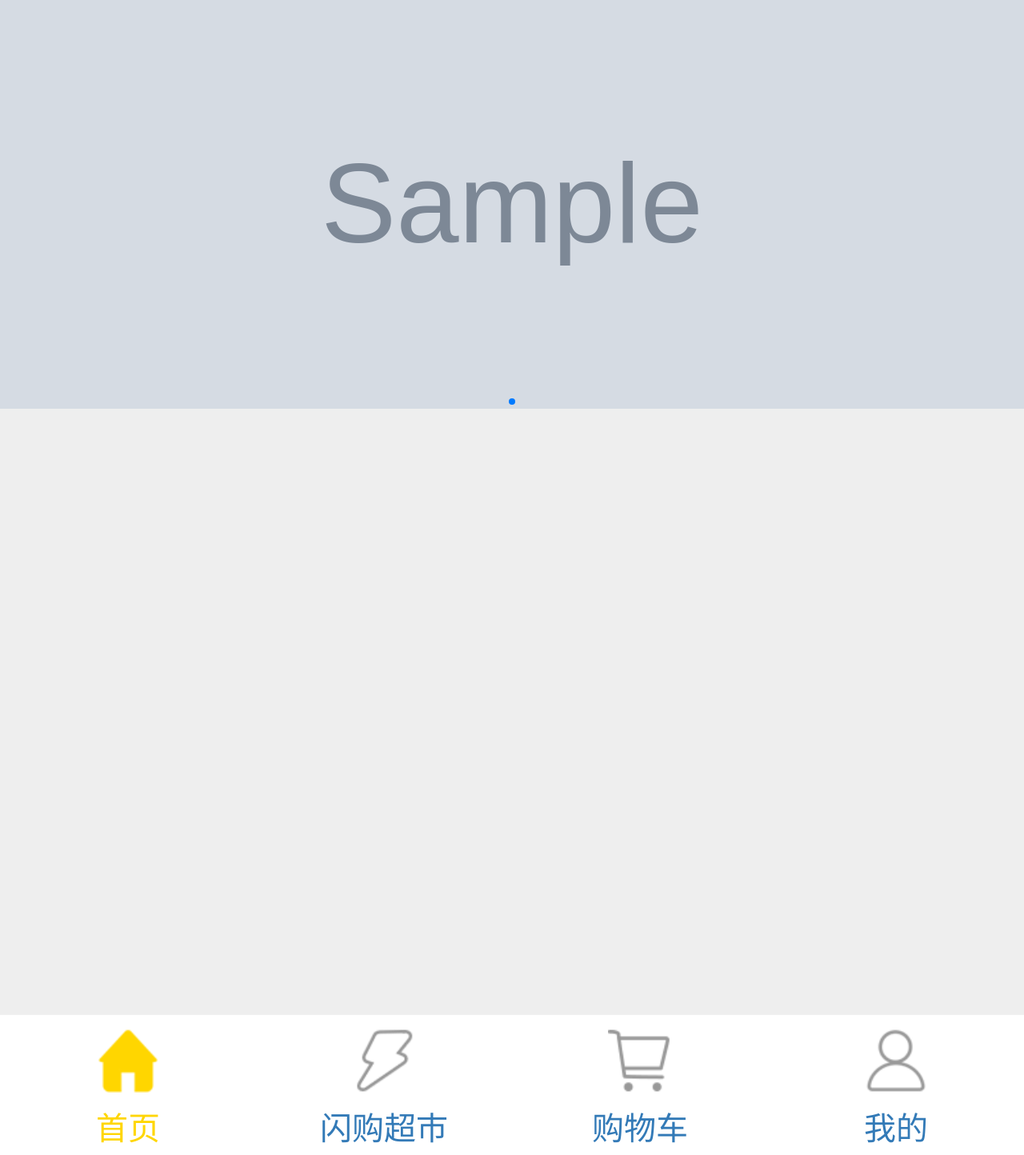
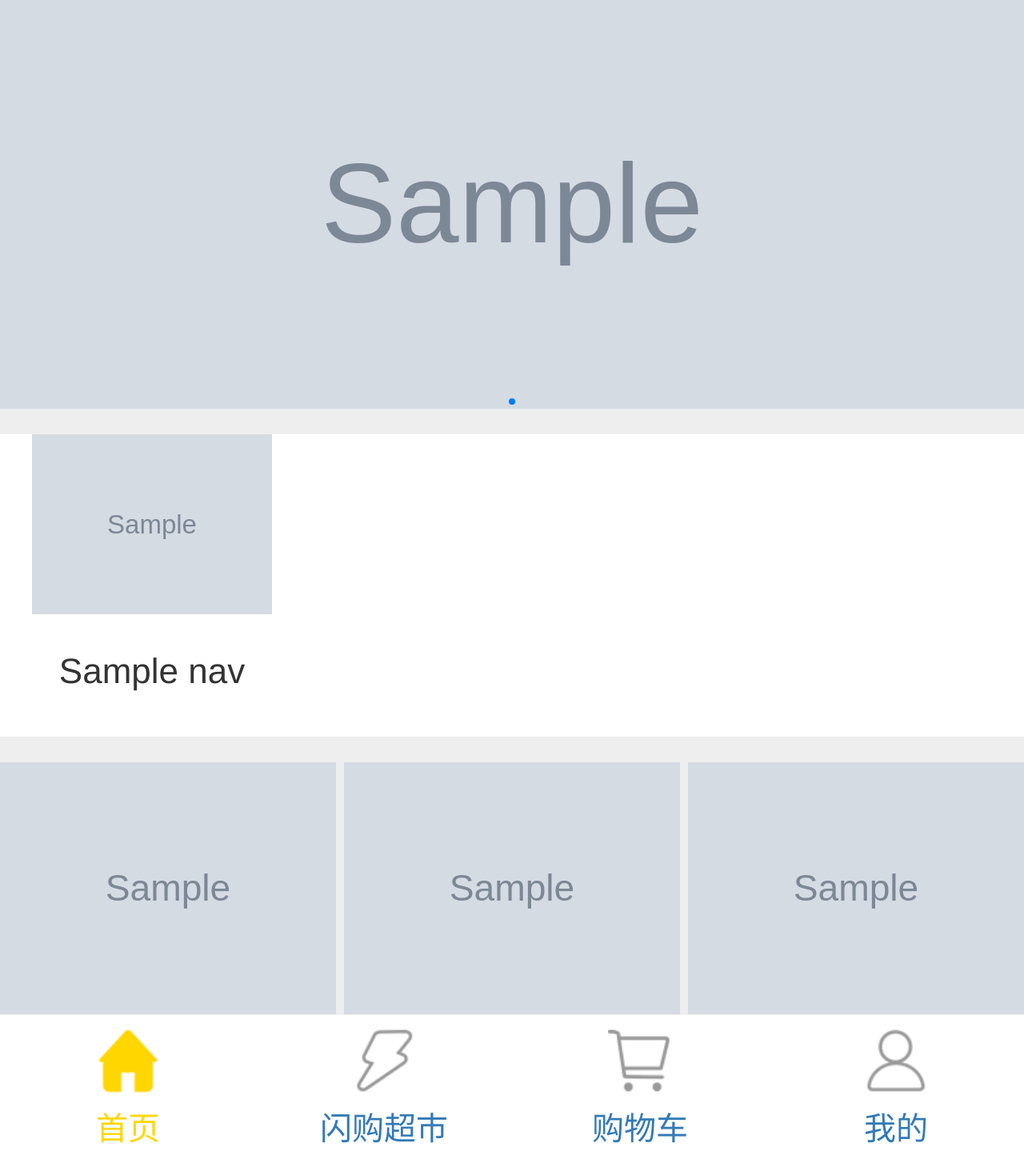
Before and after one commit to zyanchen/Axf, a Django app: template templates/home/home.html in a window 1280 px wide. Shown: the part 177-1621 px from the top of the page at 80% size. Run offline with Django 3.2, Linux system fonts and the light colour scheme; the template is opened without the code that fills it: most values are stand-ins (such as "Sample title", 1, 10 or a date in 2020); grey boxes marked "Sample" are stand-in pictures; some libraries are stand-ins or nearby versions.

Commit message:
每日必购

```diff
--- a/static/home/js/home.js
+++ b/static/home/js/home.js
@@ -1,5 +1,8 @@
 $(function () {
-    swiper = new Swiper('.swiper-container', {
+
+    $('.home').width(innerWidth)
+
+    new Swiper('#topSwiper', {
         pagination: '.swiper-pagination',
         nextButton: '.swiper-button-next',
         prevButton: '.swiper-button-prev',
@@ -9,4 +12,10 @@ $(function () {
         loop: true,
     autoplay: 2000,
     });
+
+    new Swiper('#mustbuySwiper', {
+        slidesPerView: 3,
+        spaceBetween: 10,
+        loop: true,
+    });
 })
--- a/templates/home/home.html
+++ b/templates/home/home.html
@@ -29,5 +29,32 @@
         <div class="swiper-pagination"></div>
         <!-- Add Arrows -->
         </div>
+
+
+        <div class="nav">
+            <ul>
+                {% for nav in navs %}
+                    <li>
+                        <img src="{{ nav.img }}" alt="">
+                        <span> {{ nav.name }} </span>
+                    </li>
+                {% endfor %}
+
+            </ul>
+        </div>
+
+
+        <div class="swiper-container" id="mustbuySwiper">
+            <div class="swiper-wrapper">
+                {% for must in musts %}
+                    <div class="swiper-slide">
+                        <img src="{{ must.img }}" alt="">
+                    </div>
+                {% endfor %}
+            </div>
+        </div>
+
+
+
     </div>
 {% endblock %}
```
Also changed, not shown: App/models.py (+8 -0 lines), App/views.py (+6 -3 lines), App/migrations/0002_nav.py (added), App/migrations/0003_mustbuy.py (added).
